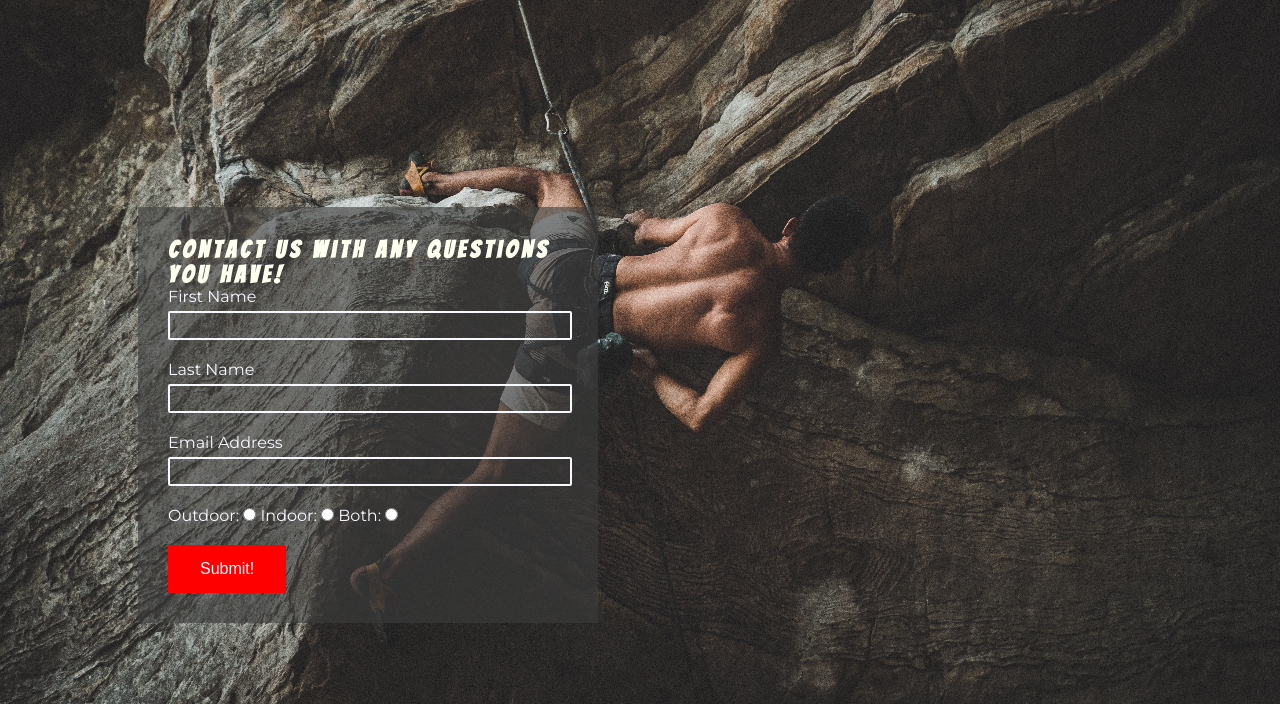
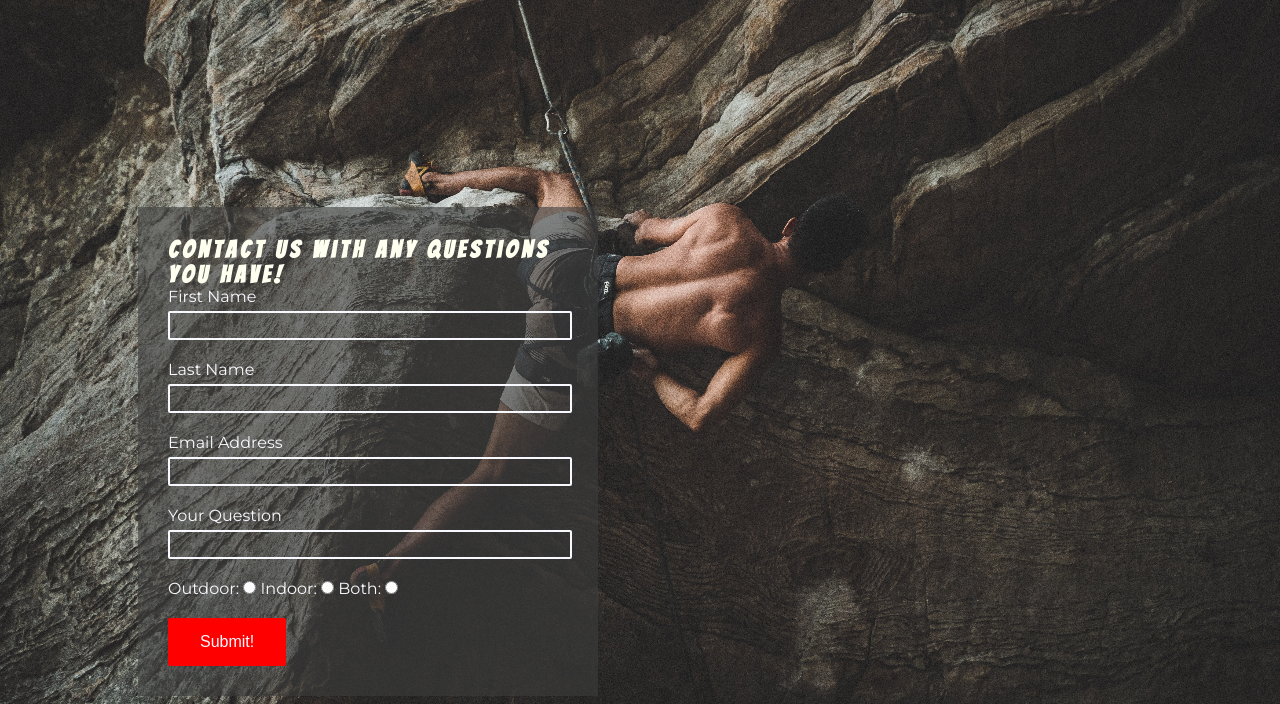
Before and after one commit to Code-Institute-Submissions/lewisbambrick-MP1_MayResub, a plain HTML site: page contact-us.html in a window 1280 px wide. Shown: the part 93-797 px from the top of the page. Drawn offline with Linux system fonts and the light colour scheme; files whose address does not match are found by name.

```diff
--- a/contact-us.html
+++ b/contact-us.html
@@ -43,12 +43,15 @@
                 <label for="email">Email Address</label>
                 <input type="email" class="form-input" id="email" name="email_address" required>
 
+                <label for="question">Your Question</label>
+                <input id="question" class="form-input" name="question" type="text" required>
+
                 <label for="road">Outdoor:</label>
-                <input type="radio" id="road" name="running_preference" value="outdoor" required>
+                <input type="radio" id="road" name="bouldering-type" value="outdoor" required>
                 <label for="trail">Indoor:</label>
-                <input type="radio" id="trail" name="running_preference" value="indoor" required>
+                <input type="radio" id="trail" name="bouldering-type" value="indoor" required>
                 <label for="both">Both:</label>
-                <input type="radio" id="both" name="running_preference" value="both" required>
+                <input type="radio" id="both" name="bouldering-type" value="both" required>
 
                 <input class="submit-button" type="submit" value="Submit!">
             </form>
```
Also changed, not shown: assets/images/Contact-us-mobile.png (added), assets/images/Contact-us-pc.png (added), assets/images/Contact-us-tablet.png (added), assets/images/Index-pc.png (added), assets/images/Index-tablet.png (added), assets/images/index-mobile.png (added), assets/images/location-mobile.png (added), assets/images/location-tablet.png (added), assets/images/locations-pc.png (added), 1 other file.
